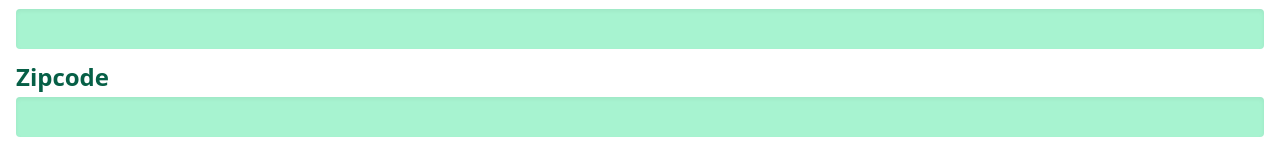
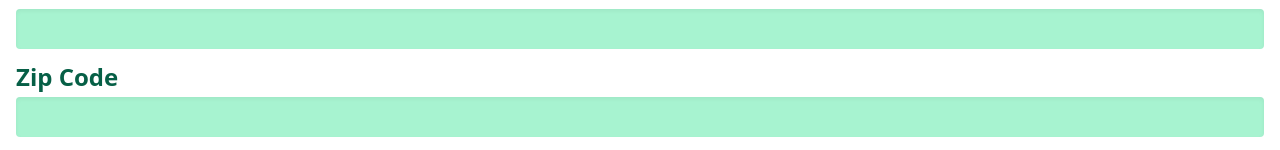
Before and after one commit to bartoccidevs/IQ-Locks, a Next.js app: page / in a window 1280 px wide. Shown: the part 555-705 px from the top of the page. Built offline with nearby package versions, Linux system fonts and the light colour scheme.

Commit message:
accessibilities test

```diff
--- a/components/layout/footer/RequestForm.js
+++ b/components/layout/footer/RequestForm.js
@@ -1,17 +1,22 @@
 
 const formFields = [
-    {label: 'full name', fieldType: 'name', fieldName:'name'},
-    {label: 'Phone number', fieldType: 'number', fieldName:'phone'},
-    {label: 'email', fieldType: 'email', fieldName:'email'},
-    {label: 'zipcode', fieldType: 'number', fieldName:'postal-code'},
-    {label: 'details', fieldType: 'text', fieldName:'details'},
+    {fieldTitle: 'full name', fieldLabel: 'fullname', fieldType: 'name', fieldName:'name'},
+    {fieldTitle: 'Phone number', fieldLabel: 'phonenumber', fieldType: 'number', fieldName:'phone'},
+    {fieldTitle: 'email', fieldLabel: 'email', fieldType: 'email', fieldName:'email'},
+    {fieldTitle: 'zip code', fieldLabel: 'zipcode', fieldType: 'number', fieldName:'postal-code'},
+    {fieldTitle: 'details', fieldLabel: 'content', fieldType: 'text', fieldName:'details'},
 ]
 
 export default function RequestForm() {
     return(
         <form className="bg-theme-highlight py-8 px-4 space-y-3 flex flex-col">
             {formFields.map((field,i) => (
-                <FormField label={field.label} fieldType={field.fieldType} fieldName={field.fieldName} key={i}/>
+                <FormField
+                fieldTitle={field.fieldTitle}
+                fieldType={field.fieldType}
+                fieldName={field.fieldName}
+                fieldLabel={field.fieldLabel}
+                key={i}/>
 
             ))}
             <input type="submit" className="ml-auto capitalize bg-theme-dark text-white text-2xl font-bold p-3 rounded drop-shadow-2xl" value="Submit"/>
@@ -20,20 +25,29 @@ export default function RequestForm() {
 }
 
 
-const FormField = ({ label, fieldType, fieldName }) => {
+const FormField = ({ fieldTitle, fieldType, fieldName, fieldLabel }) => {
     if (fieldType == "text") {
         return (
             <div className="space-y-1 w-full">
-                <h3 className="text-theme-dark text-2xl font-semibold capitalize">{label}</h3>
-                <textarea type={fieldType} name={fieldName} className="bg-theme-light rounded w-full p-2 h-32 text-1xl text-theme-dark shadow-inner focus:ring-1 focus:ring-theme-dark resize-y"></textarea>
+                <label for={fieldLabel} className="text-theme-dark text-2xl font-semibold capitalize">{fieldTitle}</label>
+                <textarea
+                type={fieldType}
+                name={fieldName}
+                id={fieldLabel}
+                className="bg-theme-light rounded w-full p-2 h-32 text-1xl text-theme-dark shadow-inner focus:ring-1 focus:ring-theme-dark resize-y"></textarea>
             </div>
         )
 
     } else {
         return (
             <div className="space-y-1 w-full">
-                <h3 className="text-theme-dark text-2xl font-semibold capitalize">{label}</h3>
-                <input type={fieldType} name={fieldName} autoComplete="true" className="bg-theme-light rounded w-full p-2 text-1xl text-theme-dark shadow-inner focus:ring-1 focus:ring-theme-dark !overflow-x-scroll"></input>
+                <label for={fieldLabel} className="text-theme-dark text-2xl font-semibold capitalize">{fieldTitle}</label>
+                <input
+                type={fieldType}
+                name={fieldName}
+                autoComplete="true"
+                id={fieldLabel}
+                className="bg-theme-light rounded w-full p-2 text-1xl text-theme-dark shadow-inner focus:ring-1 focus:ring-theme-dark !overflow-x-scroll"></input>
             </div>
         )
     }
```
